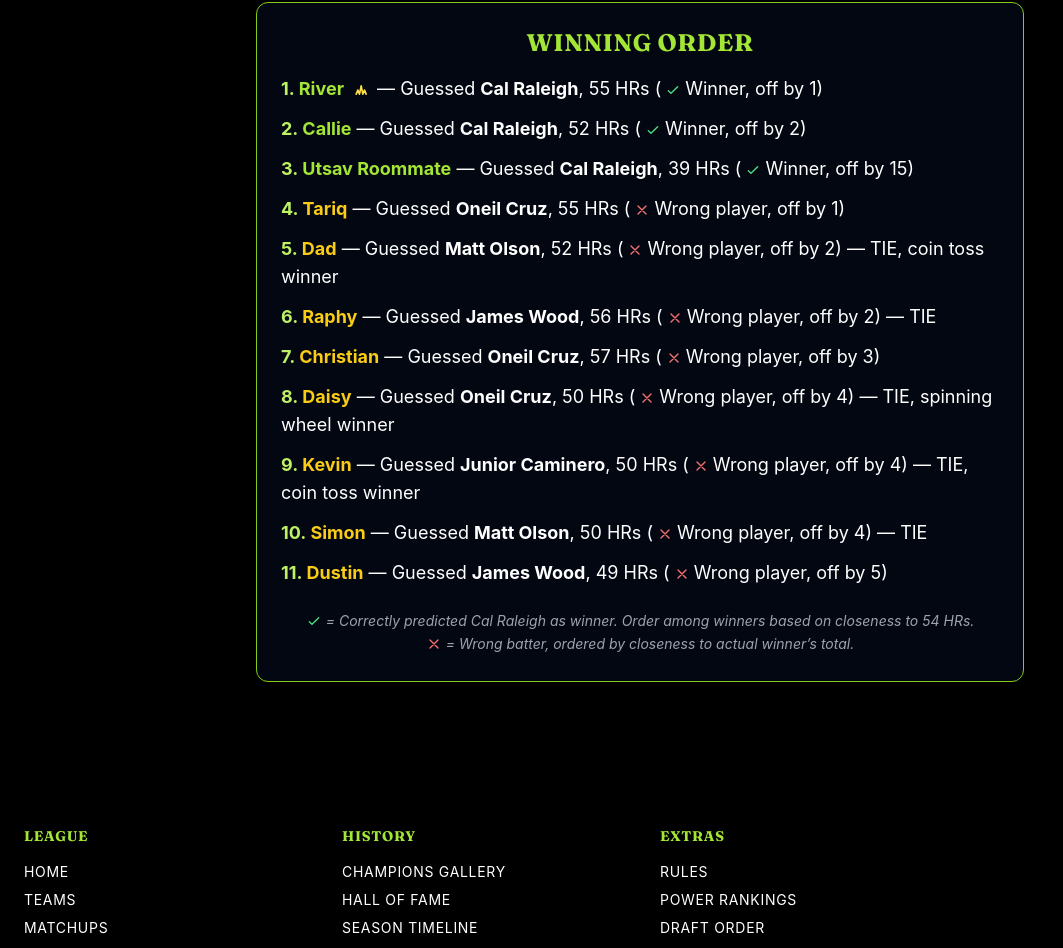
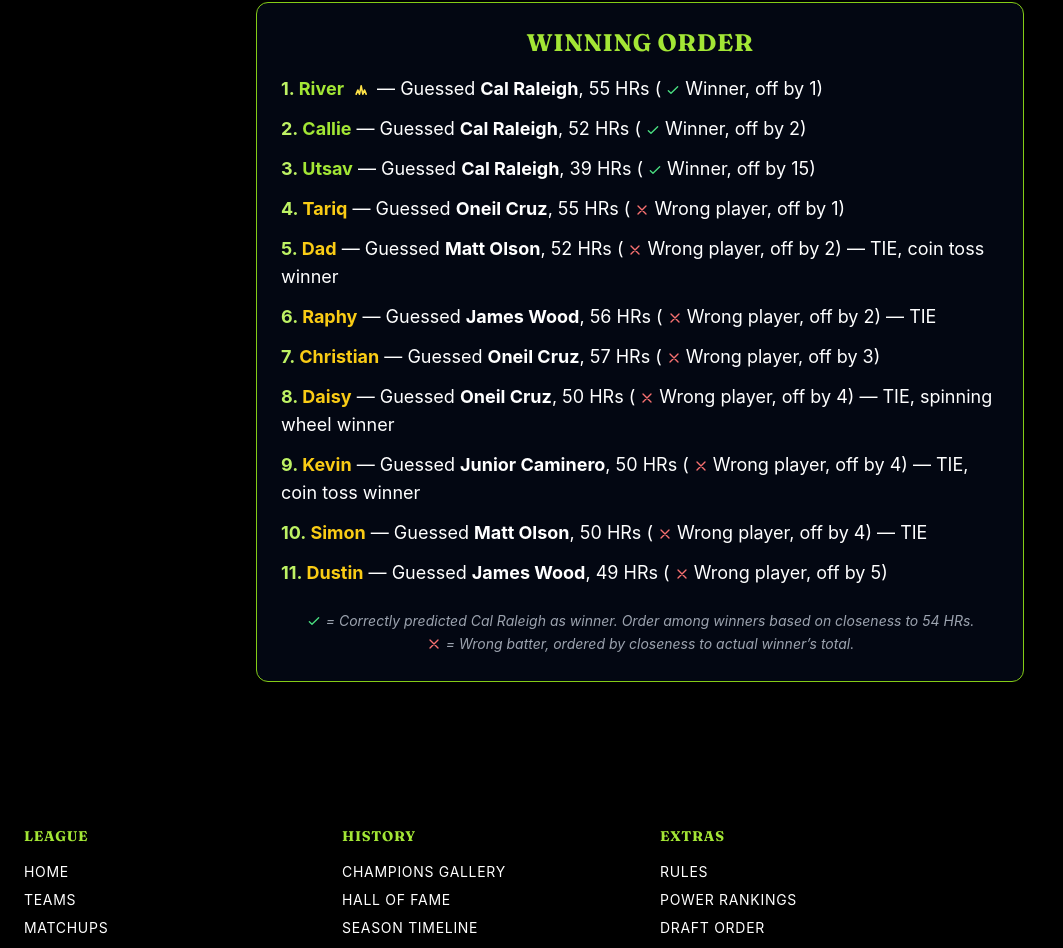
Before and after one commit to renaissancejlc/fantasy-leagye, a React (Vite) app: page /draft-order in a window 1280 px wide. Shown: the part 2508-3456 px from the top of the page, without its empty margins (0-1063 px from the left). Built offline with nearby package versions, Linux system fonts and the light colour scheme; a web font is replaced by a local one.

Commit message:
Update DarftOrder.jsx

```diff
--- a/src/pages/DarftOrder.jsx
+++ b/src/pages/DarftOrder.jsx
@@ -202,7 +202,7 @@ export default function DarftOrder() {
     </li>
     <li>
       <span className="text-lime-300 font-bold">3.</span>
-      <span className="font-bold text-lime-400 text-lg ml-1">Utsav Roommate</span>
+      <span className="font-bold text-lime-400 text-lg ml-1">Utsav</span>
       {' — Guessed '}<strong>Cal Raleigh</strong>, 39 HRs (
         <svg xmlns="http://www.w3.org/2000/svg" className="inline h-4 w-4 text-green-400 mx-1" fill="none" viewBox="0 0 24 24" stroke="currentColor">
           <path strokeLinecap="round" strokeLinejoin="round" strokeWidth={2} d="M5 13l4 4L19 7" />
```
